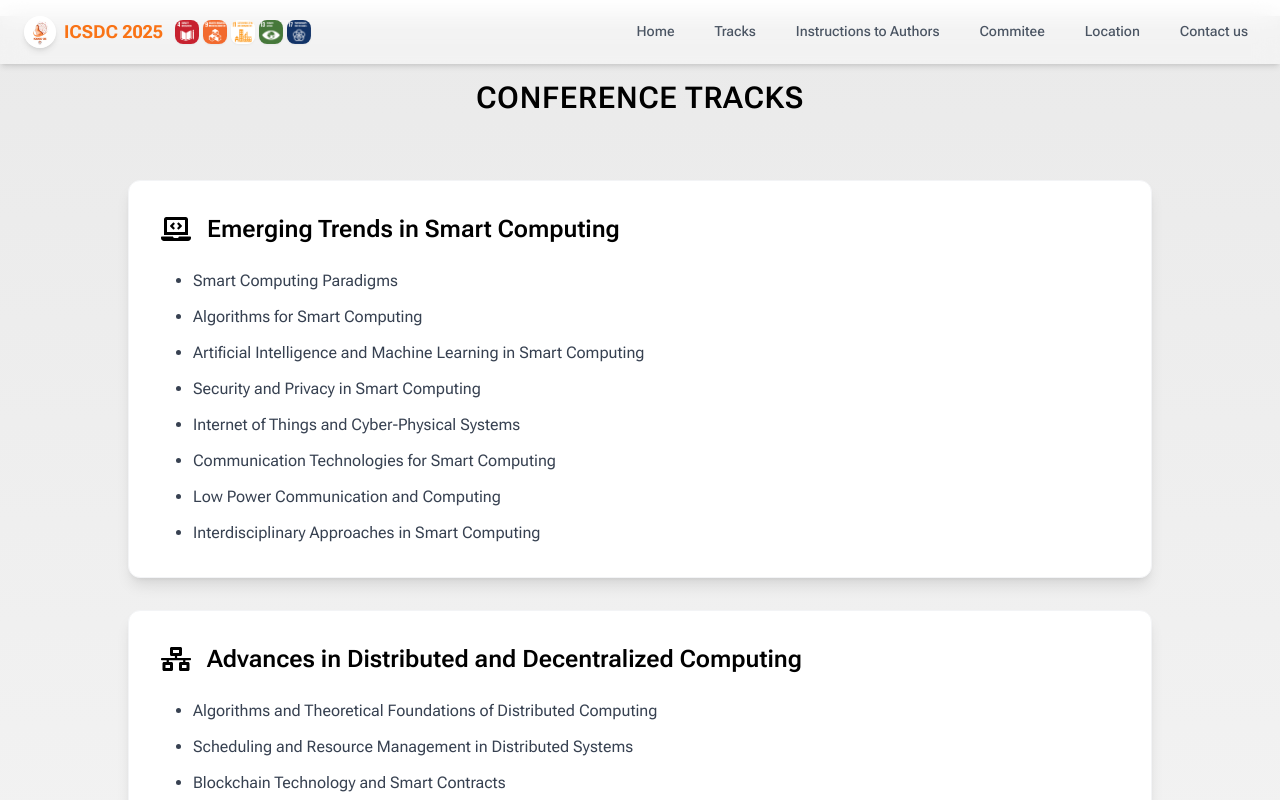
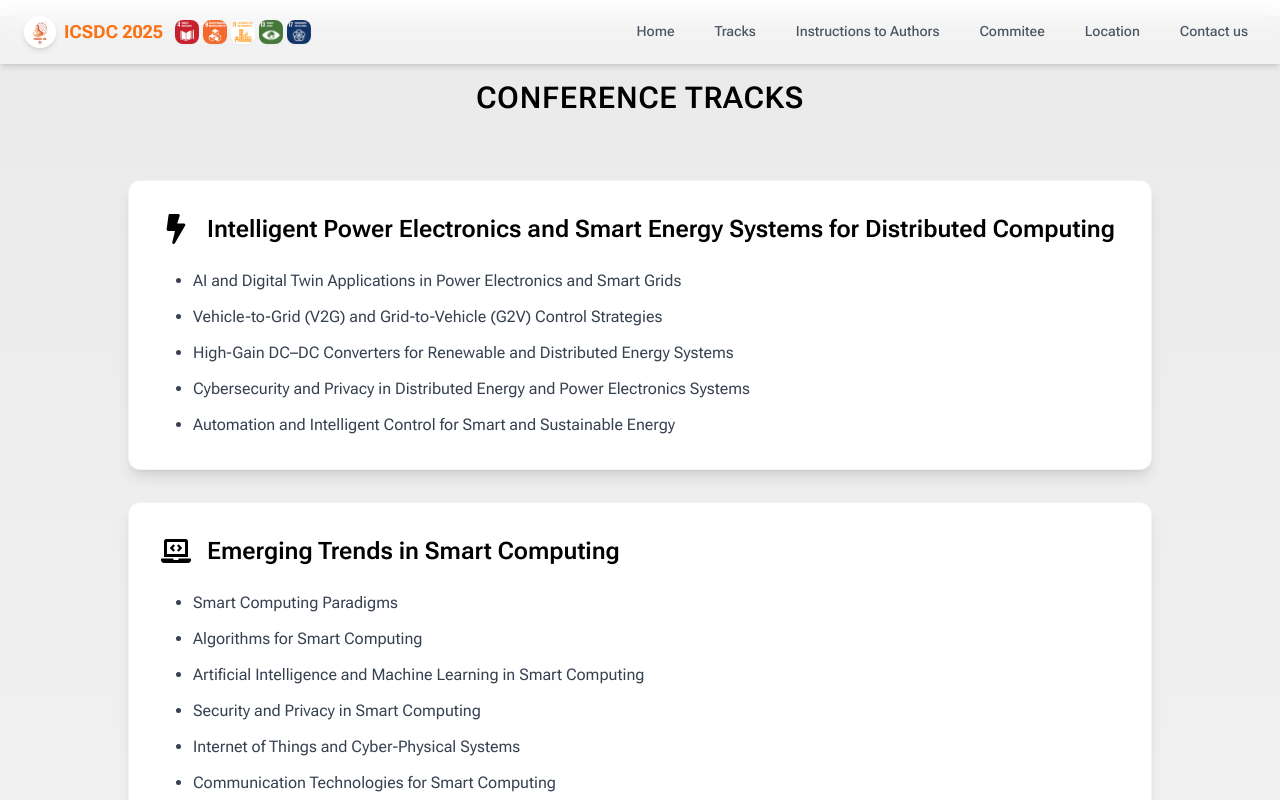
Before and after one commit to vverma022/conference-website, a React (Vite) app: page /tracks in a window 1280 px wide. Shown: the top 800 px of the page. Built offline with nearby package versions, Linux system fonts and the light colour scheme; a web font is replaced by a local one.

Commit message:
Add pnpm-lock.yaml for dependency management and update event dates in addtocalender.jsx. Introduce new track for Intelligent Power Electronics in tracks.jsx.

```diff
--- a/src/components/addtocalender.jsx
+++ b/src/components/addtocalender.jsx
@@ -111,12 +111,12 @@ const CardContentCalender = () => {
                 addToCalendar(
                   "Submission Deadline",
                   "Final date for paper submissions.",
-                  "20250901T090000",
-                  "20250901T170000"
+                  "20250915T090000",
+                  "20250915T170000"
                 )
               }
             >
-              1 September 2025
+              15 September 2025
             </span>
           </li>
           {/* <li>
--- a/src/page/tracks.jsx
+++ b/src/page/tracks.jsx
@@ -1,15 +1,27 @@
-import { Footer } from "../sections/footer";
+
 import { motion } from "framer-motion";
 import {
   FaLaptopCode,
   FaNetworkWired,
   FaRobot,
   FaShieldAlt,
-  FaLeaf
+  FaLeaf,
+  FaBolt
 } from "react-icons/fa";
 
 export default function TracksPage() {
   const tracks = [
+    {
+      title: "Intelligent Power Electronics and Smart Energy Systems for Distributed Computing",
+      icon: <FaBolt className="text-3xl text-black" />,
+      topics: [
+        "AI and Digital Twin Applications in Power Electronics and Smart Grids",
+        "Vehicle-to-Grid (V2G) and Grid-to-Vehicle (G2V) Control Strategies",
+        "High-Gain DC–DC Converters for Renewable and Distributed Energy Systems",
+        "Cybersecurity and Privacy in Distributed Energy and Power Electronics Systems",
+        "Automation and Intelligent Control for Smart and Sustainable Energy",
+      ],
+    },
     {
       title: "Emerging Trends in Smart Computing",
       icon: <FaLaptopCode className="text-3xl text-black" />,
```
Also changed, not shown: 1 other file (tests, documents, lock files or other folders).
